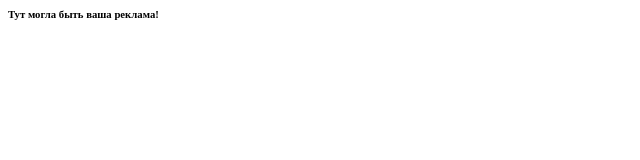
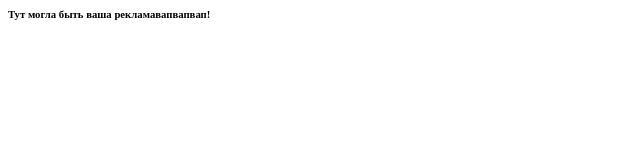
Before and after one commit to KennedyKennen/Iribidus, a plain HTML site: page index.html in a window 1280 px wide. Shown: the full height of the page, 0-640 px from the left. Drawn offline with Linux system fonts and the light colour scheme.

Commit message:
Update index.html

```diff
--- a/index.html
+++ b/index.html
@@ -6,6 +6,6 @@
 </head>
 
 <body>
-<h6> <width = 50> Тут могла быть ваша реклама! </width></h6>
+<h6> <width = 50> Тут могла быть ваша рекламавапвапвап! </width></h6>
 </body>
 </html>
```
